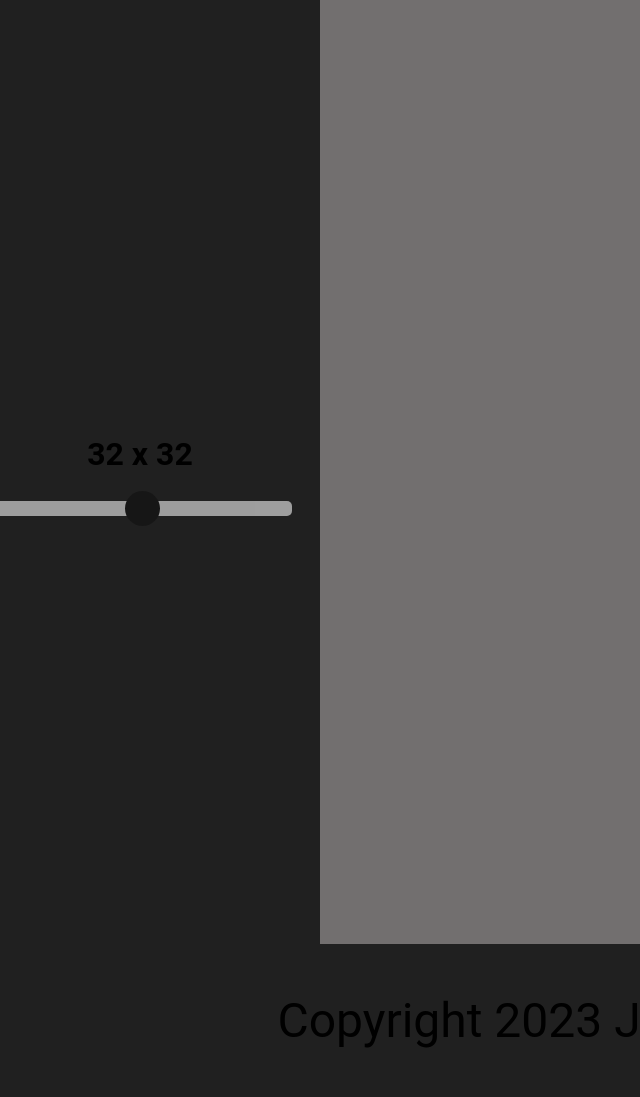
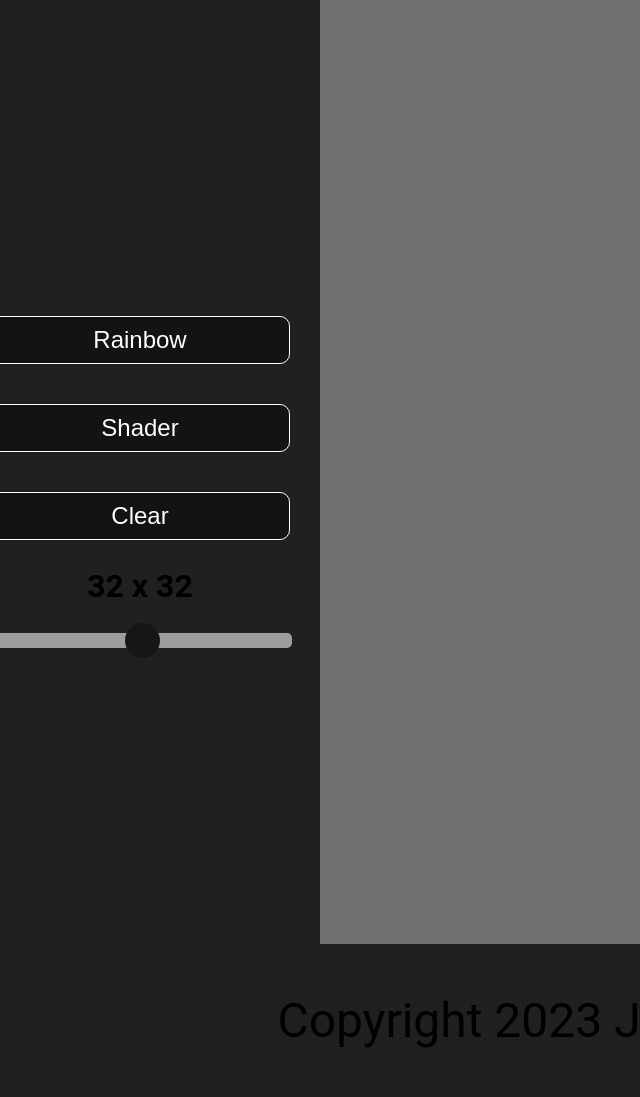
Before and after one commit to jeremyrupprecht/Etch-a-Sketch, a plain HTML site: page index.html in a window 1280 px wide. Shown: the whole page, without its empty margins (0-640 px from the left). Drawn offline with Linux system fonts and the light colour scheme.

Commit message:
Add (not yet responsive) rainbow, shader and clear buttons

```diff
--- a/index.html
+++ b/index.html
@@ -11,6 +11,9 @@
     <h1 id="title"> Etch-a-Sketch</h1>
     <div id="sideBar">
         <div id = leftSide>
+            <button id="rainbowButton">Rainbow</button>
+            <button id="shaderButton">Shader</button>
+            <button id="clearButton">Clear</button>
             <h2 id="displayGridSize">32 x 32</h2>
             <div>
                 <input type="range" min="16" max="64" value="32 x 32" class="slider" id="myRange">
--- a/main.css
+++ b/main.css
@@ -24,7 +24,6 @@ body {
 
 #sideBar {
     display: flex;
-    /* border: solid 5px blue; */
     width: 1300px;
 }
 #leftSide {
@@ -33,6 +32,21 @@ body {
     justify-content: center;
     width: 300px;
     margin-right: 30px;
+}
+
+#rainbowButton, #shaderButton, #clearButton {
+    height: 48px;
+    border-radius: 10px;
+    font-size: 24px;
+    background-color: rgb(19, 19, 19);
+    border: 1px solid white;
+    color: white;
+    margin-top: 40px;
+    transition-duration: 0.2s;
+}
+
+#rainbowButton:hover, #shaderButton:hover, #clearButton:hover {
+    transform: scale(1.1);
 }
 
 /* Range slider */
@@ -68,7 +82,7 @@ body {
   }
 
 
-/* Sketch Grid */
+/* Grid */
 
 #grid {
     display: flex;
```
Also changed, not shown: script.js (+2 -14 lines).
